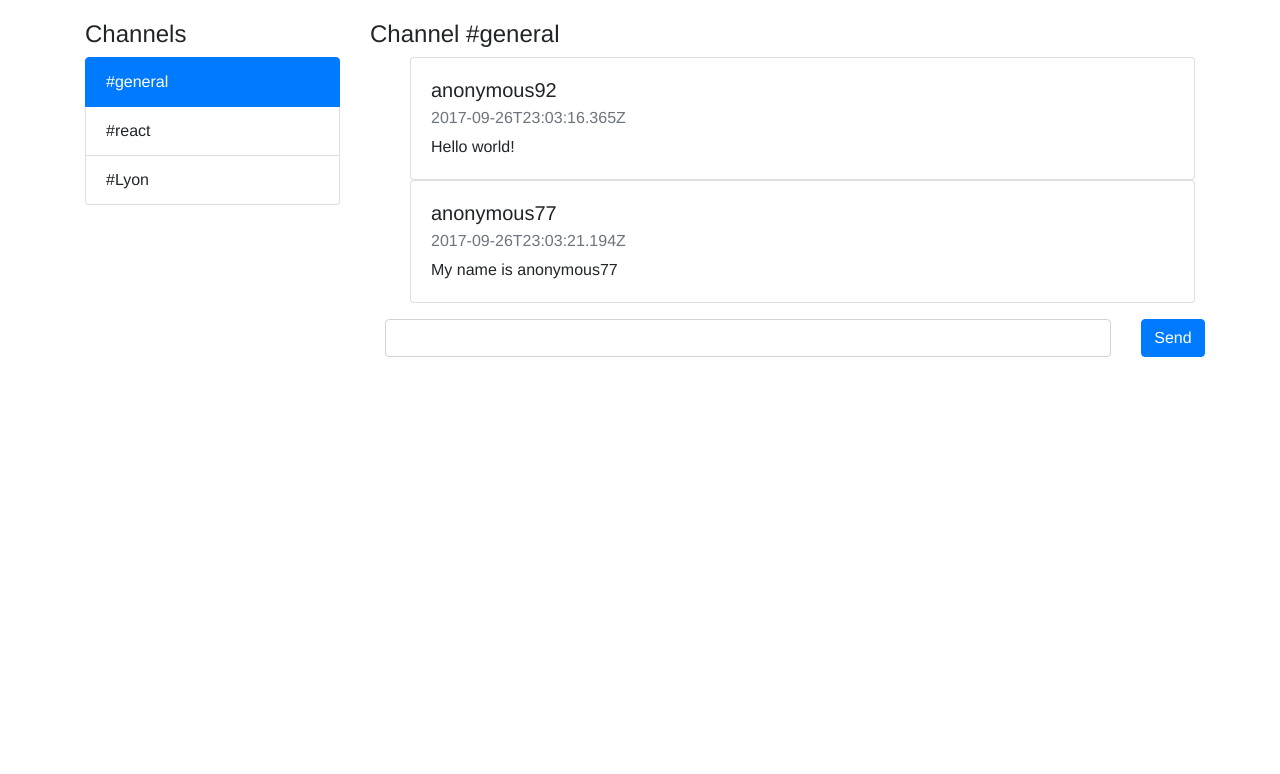
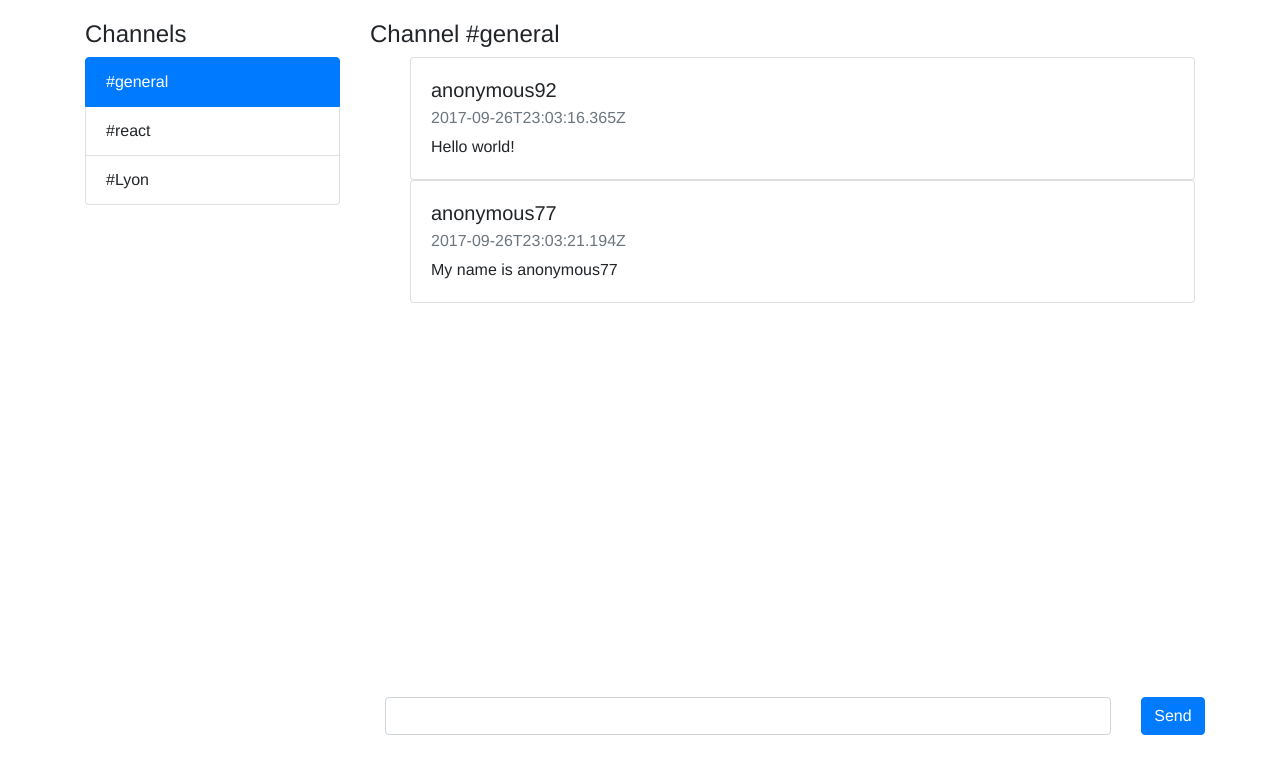
Before and after one commit to RomainMorlevat/chat-redux, a React app: page / in a window 1280 px wide. Shown: the top 774 px of the page. Built offline with nearby package versions, Linux system fonts and the light colour scheme; no server answers.

Commit message:
Auto scroll is working

```diff
--- a/src/containers/message_list.jsx
+++ b/src/containers/message_list.jsx
@@ -38,7 +38,7 @@ class MessageList extends Component {
     return (
       <div className="col-sm-9 message-list">
         <h4>Channel #{this.props.selectedChannel}</h4>
-        <div ref={(messageList) => { this.messageList = messageList; }}>
+        <div ref={(messageList) => { this.messageList = messageList; }} style={{ boxSizing: "border-box",height: "80vh", overflow: "scroll"}}>
           <ul>
             {
               this.props.messages.map((message) => {
```
